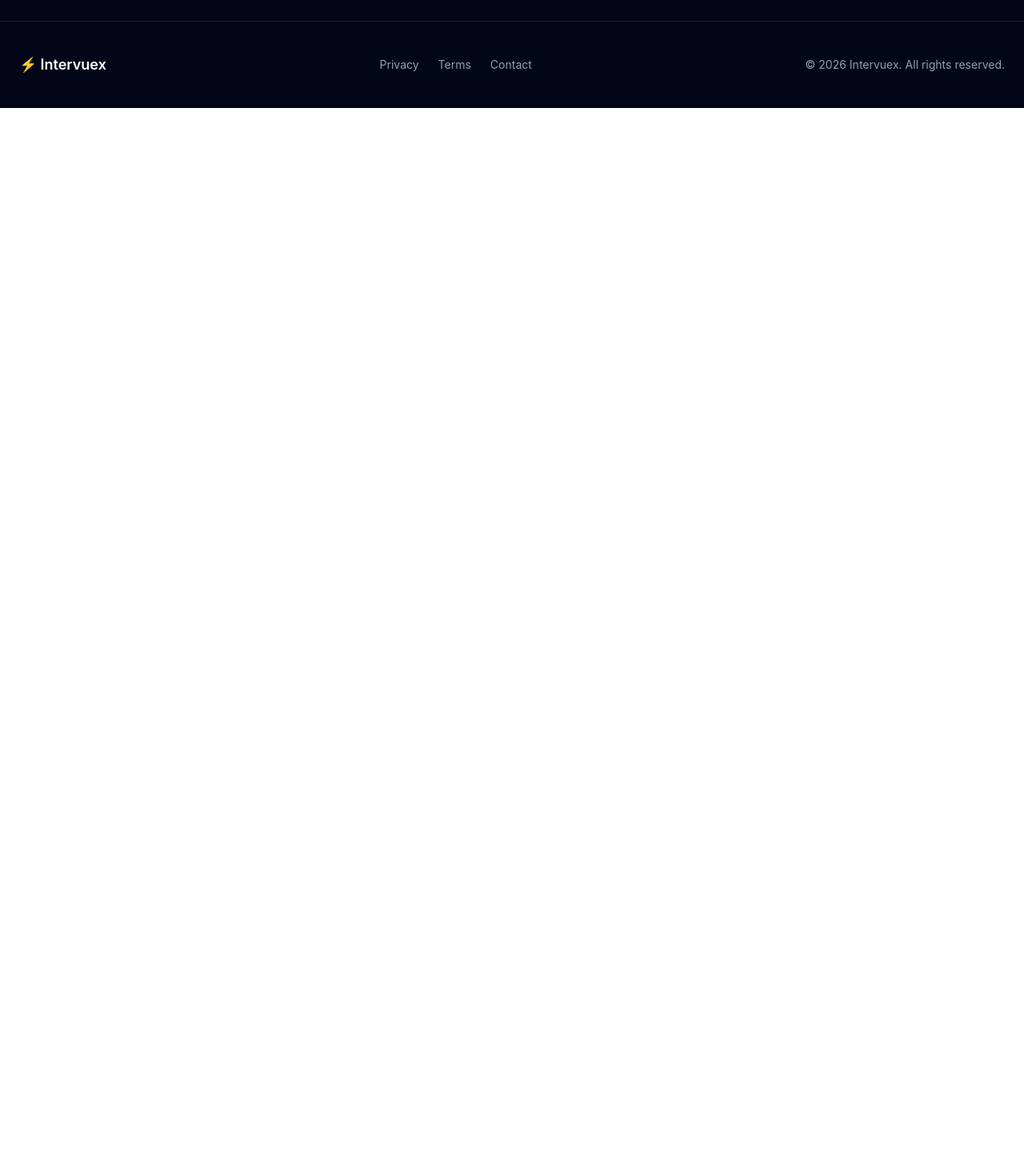
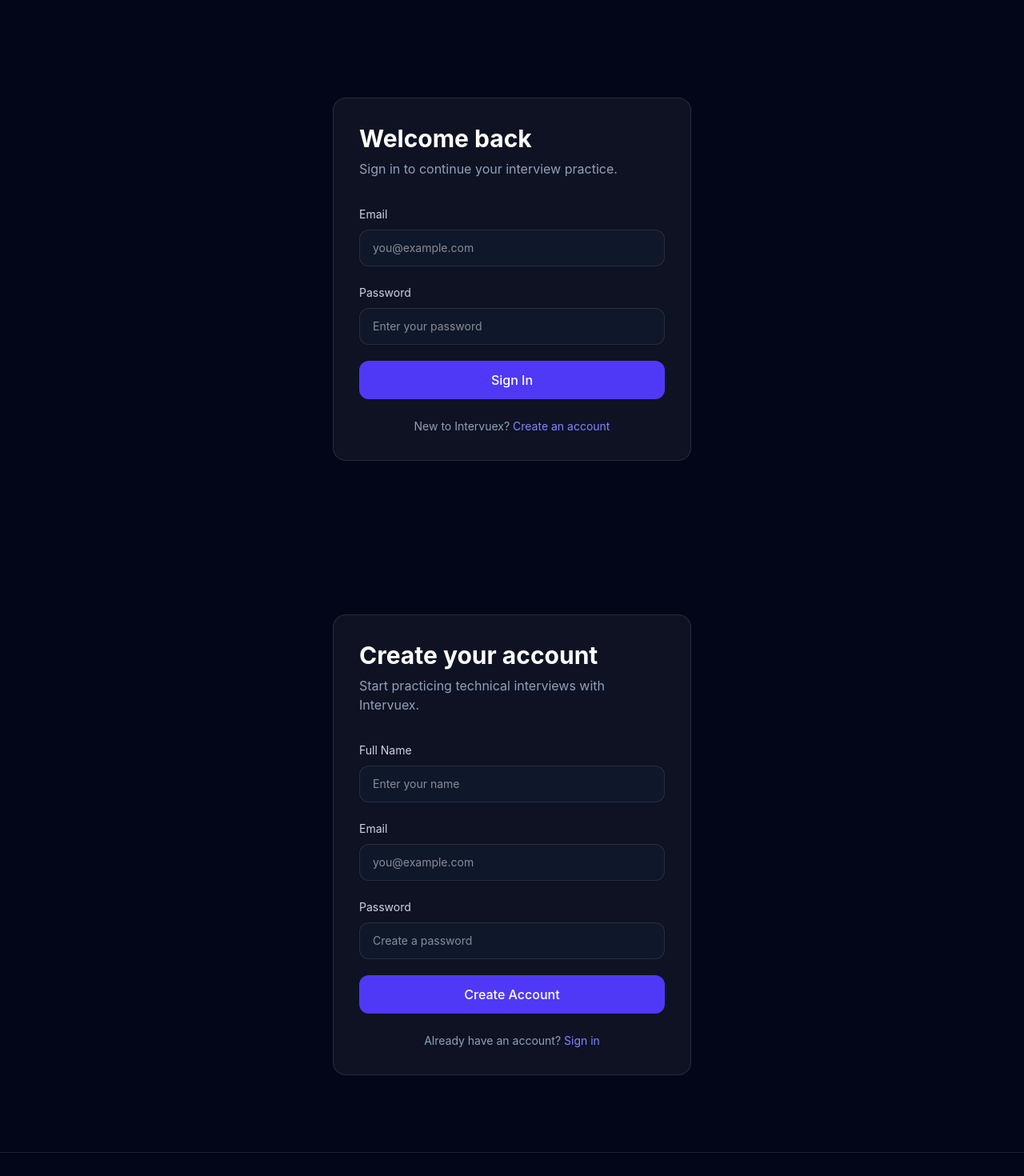
Before and after one commit to Abhirajverma12/intervuex, a React (Vite) app: page / in a window 1280 px wide. Shown: the part 2640-4110 px from the top of the page at 80% size. Before the commit the page ends 2775 px from the top, so only its background shows below. Built offline with nearby package versions, Linux system fonts and the light colour scheme.

Commit message:
Build basic login and signup screens

```diff
--- a/src/App.jsx
+++ b/src/App.jsx
@@ -4,6 +4,8 @@
 import HowItWorks from "./components/HowItWorks";
 import Footer from "./components/Footer";
 import Dashboard from "./components/Dashboard";
+import Login from "./components/Login";
+import Signup from "./components/Signup";
 
 function App() {
   return (
@@ -13,6 +15,8 @@
       <Features />
       <HowItWorks />
       <Dashboard />
+      <Login />
+      <Signup />
       <Footer />
     </div>
   );
--- /dev/null
+++ b/src/components/Login.jsx
@@ -0,0 +1,51 @@
+function Login() {
+  return (
+    <section className="bg-slate-950 px-6 py-24 text-white">
+      <div className="mx-auto flex max-w-6xl items-center justify-center">
+        <div className="w-full max-w-md rounded-2xl border border-white/10 bg-white/5 p-8">
+          <h2 className="text-3xl font-bold">Welcome back</h2>
+
+          <p className="mt-2 text-slate-400">
+            Sign in to continue your interview practice.
+          </p>
+
+          <form className="mt-8 space-y-5">
+            <div>
+              <label className="text-sm text-slate-300">Email</label>
+              <input
+                type="email"
+                placeholder="you@example.com"
+                className="mt-2 w-full rounded-xl border border-white/10 bg-slate-900 px-4 py-3 text-sm outline-none focus:border-indigo-500"
+              />
+            </div>
+
+            <div>
+              <label className="text-sm text-slate-300">Password</label>
+              <input
+                type="password"
+                placeholder="Enter your password"
+                className="mt-2 w-full rounded-xl border border-white/10 bg-slate-900 px-4 py-3 text-sm outline-none focus:border-indigo-500"
+              />
+            </div>
+
+            <button
+              type="button"
+              className="w-full rounded-xl bg-indigo-600 px-5 py-3 font-medium hover:bg-indigo-500"
+            >
+              Sign In
+            </button>
+          </form>
+
+          <p className="mt-6 text-center text-sm text-slate-400">
+            New to Intervuex?{" "}
+            <span className="cursor-pointer text-indigo-400 hover:text-indigo-300">
+              Create an account
+            </span>
+          </p>
+        </div>
+      </div>
+    </section>
+  );
+}
+
+export default Login;
--- /dev/null
+++ b/src/components/Signup.jsx
@@ -0,0 +1,60 @@
+function Signup() {
+  return (
+    <section className="bg-slate-950 px-6 py-24 text-white">
+      <div className="mx-auto flex max-w-6xl items-center justify-center">
+        <div className="w-full max-w-md rounded-2xl border border-white/10 bg-white/5 p-8">
+          <h2 className="text-3xl font-bold">Create your account</h2>
+
+          <p className="mt-2 text-slate-400">
+            Start practicing technical interviews with Intervuex.
+          </p>
+
+          <form className="mt-8 space-y-5">
+            <div>
+              <label className="text-sm text-slate-300">Full Name</label>
+              <input
+                type="text"
+                placeholder="Enter your name"
+                className="mt-2 w-full rounded-xl border border-white/10 bg-slate-900 px-4 py-3 text-sm outline-none focus:border-indigo-500"
+              />
+            </div>
+
+            <div>
+              <label className="text-sm text-slate-300">Email</label>
+              <input
+                type="email"
+                placeholder="you@example.com"
+                className="mt-2 w-full rounded-xl border border-white/10 bg-slate-900 px-4 py-3 text-sm outline-none focus:border-indigo-500"
+              />
+            </div>
+
+            <div>
+              <label className="text-sm text-slate-300">Password</label>
+              <input
+                type="password"
+                placeholder="Create a password"
+                className="mt-2 w-full rounded-xl border border-white/10 bg-slate-900 px-4 py-3 text-sm outline-none focus:border-indigo-500"
+              />
+            </div>
+
+            <button
+              type="button"
+              className="w-full rounded-xl bg-indigo-600 px-5 py-3 font-medium hover:bg-indigo-500"
+            >
+              Create Account
+            </button>
+          </form>
+
+          <p className="mt-6 text-center text-sm text-slate-400">
+            Already have an account?{" "}
+            <span className="cursor-pointer text-indigo-400 hover:text-indigo-300">
+              Sign in
+            </span>
+          </p>
+        </div>
+      </div>
+    </section>
+  );
+}
+
+export default Signup;
```
